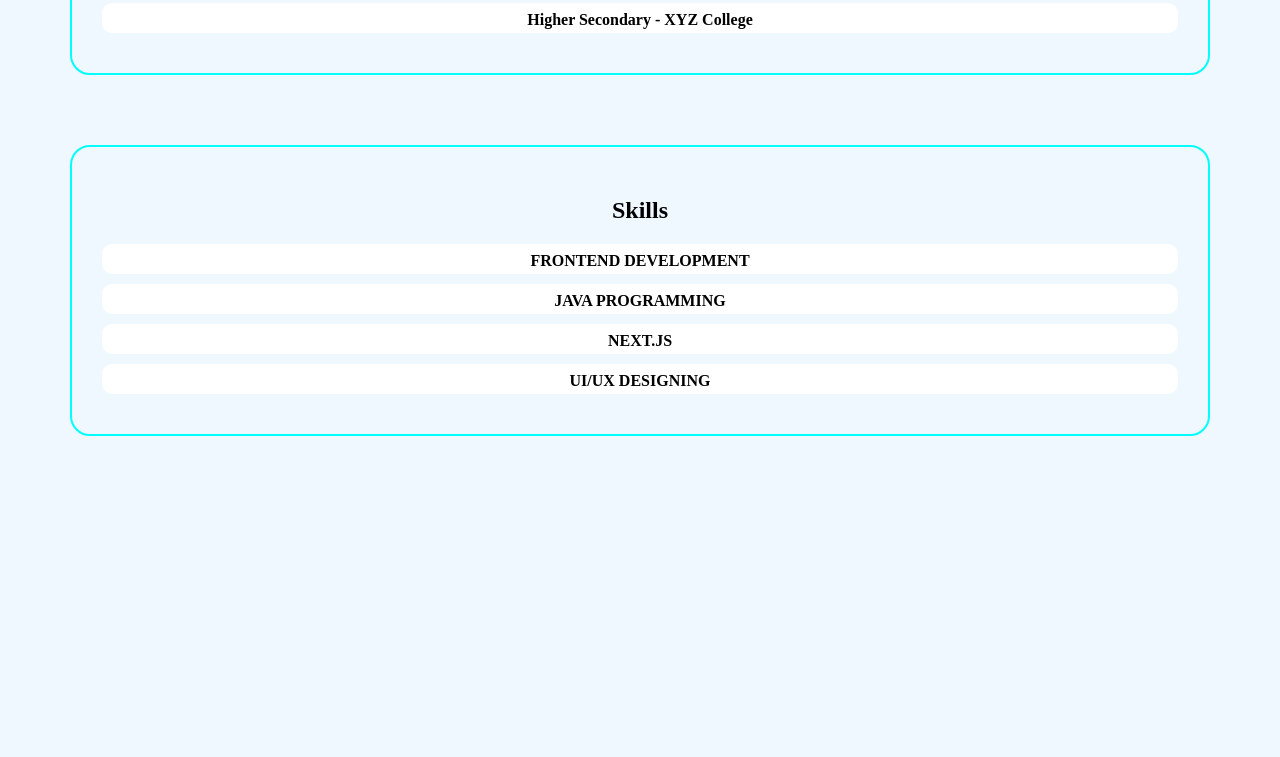
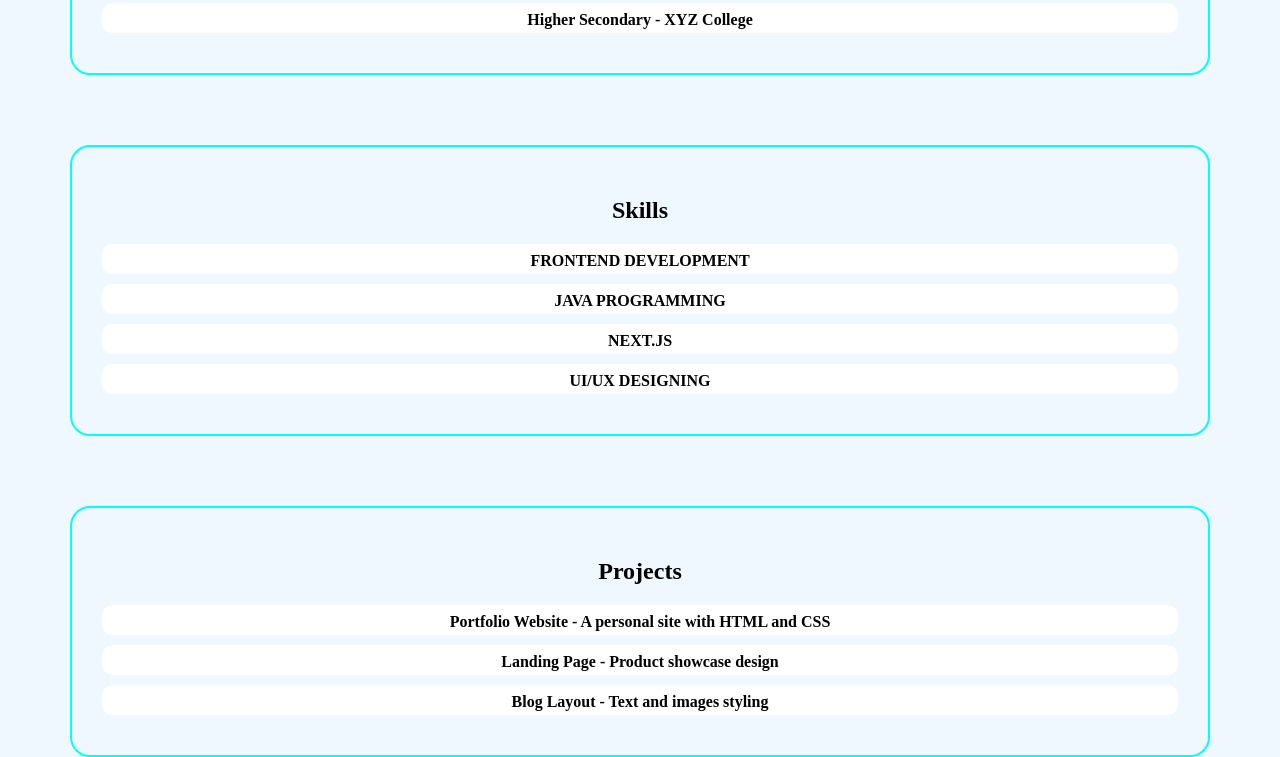
Before and after one commit to ZiaSIfat/First-project-Cohort-2.0, a plain HTML site: page first project/index.html in a window 1280 px wide. Shown: the part 638-1395 px from the top of the page. Before the commit the page ends 1074 px from the top, so only its background shows below. Drawn offline with Linux system fonts and the light colour scheme.

Commit message:
project part done

```diff
--- a/first project/index.html
+++ b/first project/index.html
@@ -39,5 +39,17 @@
             <p class="box-text">UI/UX DESIGNING</p>
         </div>
     </div>
+    <div class="div-style">
+        <h2 class="heading">Projects</h2>
+        <div class="box">
+            <p class="box-text">Portfolio Website - A personal site with HTML and CSS</p>
+        </div>
+        <div class="box">
+            <p class="box-text">Landing Page - Product showcase design</p>
+        </div>
+        <div class="box">
+            <p class="box-text">Blog Layout - Text and images styling</p>
+        </div>
+    </div>
 </body>
 </html>
```
